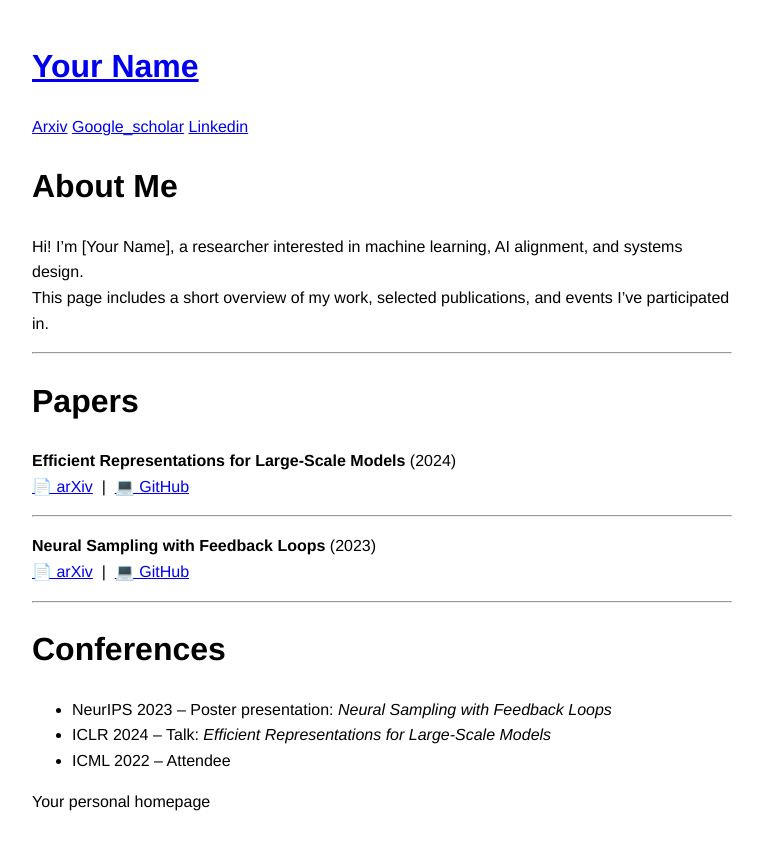
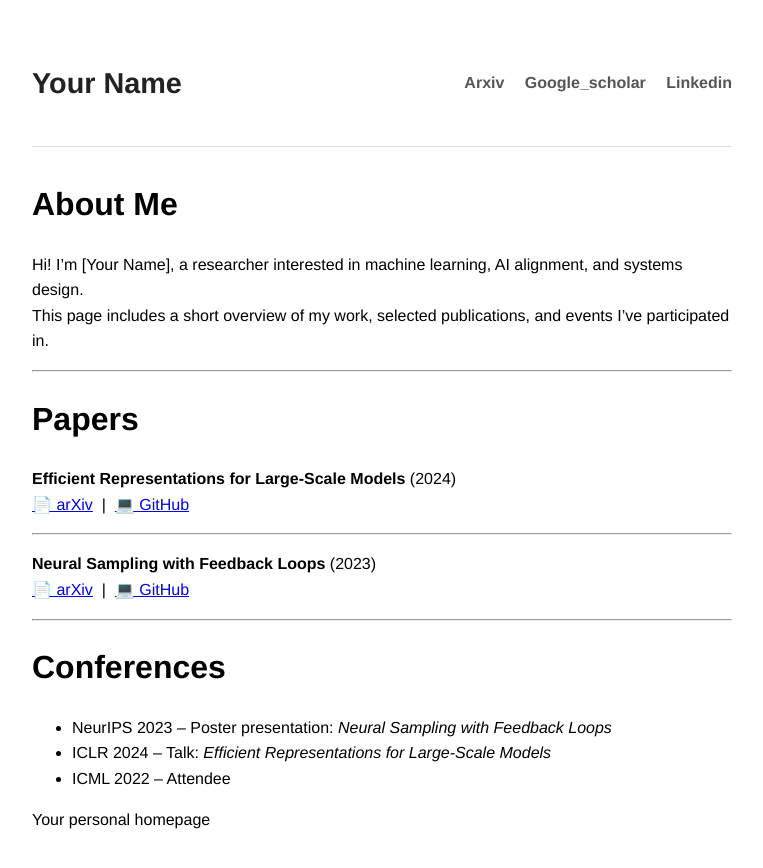
Before and after one commit to neuralsrg/neuralsrg.github.io, a Jekyll site: the page built from index.md, in a window 1280 px wide. Shown: the top 868 px of the page, without its empty margins (258-1021 px from the left). Built offline with Jekyll 4.4.1, drawn with Linux system fonts in a browser that asks for light colours.

Commit message:
Update style

```diff
--- a/assets/css/style.css
+++ b/assets/css/style.css
@@ -23,3 +23,37 @@ body {
 .paper-list hr {
   margin: 0.5em 0;
 }
+
+/* Style the header container */
+header {
+  display: flex;
+  justify-content: space-between;
+  align-items: center;
+  padding: 1rem 0;
+  border-bottom: 1px solid #ddd;
+  margin-bottom: 2rem;
+}
+
+/* Style the site title */
+header h1 a {
+  color: #222;               /* Darker, less intense */
+  text-decoration: none;     /* Remove underline */
+  font-weight: bold;
+  font-size: 1.8rem;
+}
+
+/* Style the nav links container */
+header nav a {
+  color: #555;               /* Softer gray */
+  text-decoration: none;     /* Remove underline */
+  margin-left: 1rem;
+  font-weight: 600;
+  font-size: 1rem;
+  transition: color 0.3s ease;
+}
+
+/* Hover effect for nav links */
+header nav a:hover {
+  color: #0366d6;            /* GitHub blue */
+  text-decoration: underline;
+}
```
